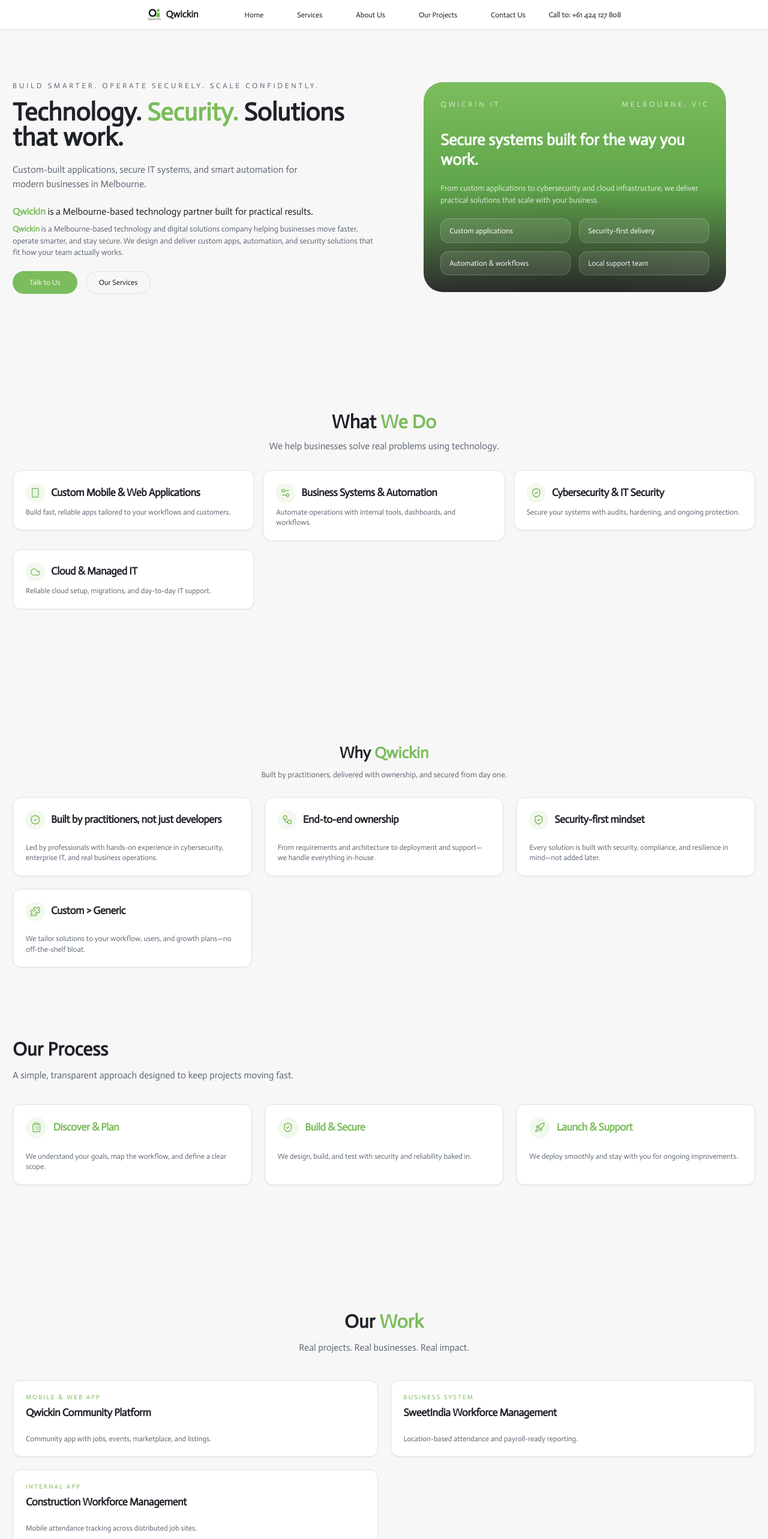
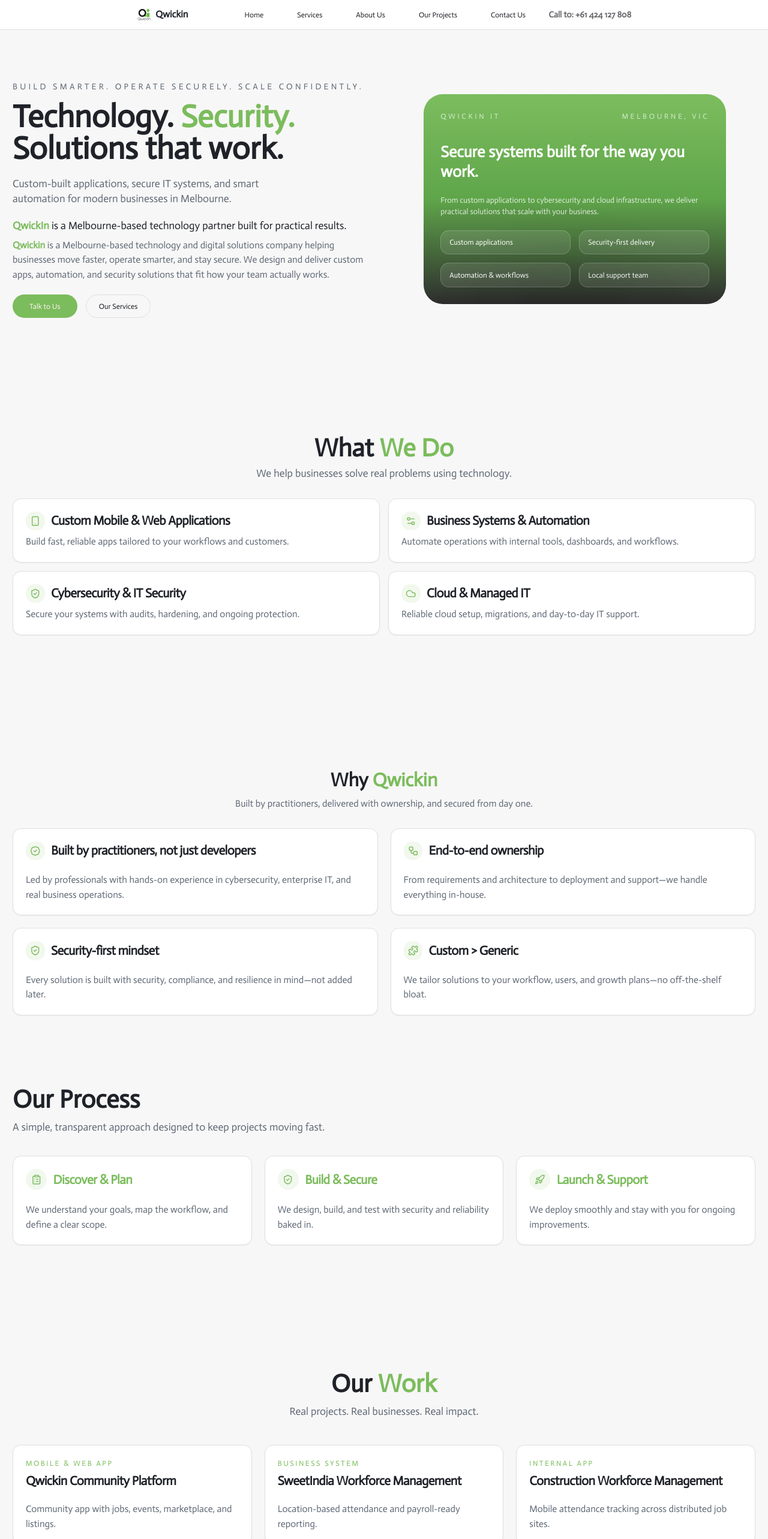
Before and after one commit to dalu547/qwickin_website, a React (Vite) app: page / in a window 1280 px wide. Shown: the top 2566 px of the page at 60% size. Built offline with nearby package versions, Linux system fonts and the light colour scheme.

Commit message:
font sizes increase

```diff
--- a/src/components/About.tsx
+++ b/src/components/About.tsx
@@ -41,15 +41,15 @@
     >
       <div className="space-y-8">
         <div className="text-center space-y-3">
-          <h3 className="text-2xl md:text-3xl font-semibold">
+          <h3 className="text-3xl md:text-4xl font-semibold">
             Why <span className="text-primary">Qwickin</span>
           </h3>
-          <p className="text-muted-foreground">
+          <p className="text-muted-foreground text-lg">
             Built by practitioners, delivered with ownership, and secured from
             day one.
           </p>
         </div>
-        <div className="grid gap-6 md:grid-cols-2 lg:grid-cols-3">
+        <div className="grid gap-6 md:grid-cols-2">
           {whyQwickin.map(({ title, description, icon }) => (
             <Card key={title}>
               <CardHeader className="space-y-2">
@@ -57,10 +57,10 @@
                   <div className="bg-primary/10 text-primary w-fit rounded-2xl p-2">
                     {icon}
                   </div>
-                  <CardTitle className="text-xl">{title}</CardTitle>
+                  <CardTitle className="text-2xl">{title}</CardTitle>
                 </div>
               </CardHeader>
-              <CardContent className="text-sm text-muted-foreground">
+              <CardContent className="text-lg text-muted-foreground">
                 {description}
               </CardContent>
             </Card>
--- a/src/components/Footer.tsx
+++ b/src/components/Footer.tsx
@@ -10,7 +10,7 @@
     >
       <hr className="w-11/12 mx-auto border-border" />
 
-      <section className="container py-6 flex flex-col gap-4 text-sm text-muted-foreground md:flex-row md:items-center md:justify-between">
+      <section className="container py-6 flex flex-col gap-4 text-base text-muted-foreground md:flex-row md:items-center md:justify-between">
         <div className="flex flex-col gap-3">
           <a
             rel="noreferrer noopener"
@@ -21,7 +21,7 @@
             <span className="font-semibold text-foreground">Qwickin</span>
           </a>
           <div className="flex flex-col gap-2">
-            <span className="text-xs uppercase tracking-[0.2em] text-muted-foreground">
+            <span className="text-sm uppercase tracking-[0.2em] text-muted-foreground">
               Download now
             </span>
             <div className="flex flex-wrap gap-2">
@@ -68,7 +68,7 @@
         </div>
       </section>
 
-      <section className="container pb-8 flex items-center justify-center text-sm text-muted-foreground">
+      <section className="container pb-8 flex items-center justify-center text-base text-muted-foreground">
         <span>&copy; 2025 Qwickin IT Services. All rights reserved.</span>
       </section>
     </footer>
--- a/src/components/Hero.tsx
+++ b/src/components/Hero.tsx
@@ -10,22 +10,22 @@
     >
       <div className="text-center lg:text-start space-y-6">
         <div className="space-y-4">
-          <p className="text-sm uppercase tracking-[0.3em] text-muted-foreground">
+          <p className="text-base uppercase tracking-[0.3em] text-muted-foreground">
             Build smarter. Operate securely. Scale confidently.
           </p>
-          <h1 className="text-4xl md:text-5xl font-semibold leading-tight">
+          <h1 className="text-4xl md:text-6xl font-semibold leading-tight">
             Technology.{" "}
             <span className="text-primary">Security.</span> Solutions that work.
           </h1>
         </div>
 
-        <p className="text-lg text-muted-foreground md:w-10/12 mx-auto lg:mx-0">
+        <p className="text-xl text-muted-foreground md:w-10/12 mx-auto lg:mx-0">
           Custom-built applications, secure IT systems, and smart automation for
           modern businesses in Melbourne.
         </p>
 
-        <div className="space-y-2 text-muted-foreground">
-          <p className="text-lg text-foreground">
+        <div className="space-y-2 text-muted-foreground text-lg">
+          <p className="text-xl text-foreground">
             <span className="font-semibold text-primary">QwickIn</span> is a
             Melbourne-based technology partner built for practical results.
           </p>
--- a/src/components/HowItWorks.tsx
+++ b/src/components/HowItWorks.tsx
@@ -39,8 +39,8 @@
       className="container pt-2 pb-20 sm:pb-28"
     >
       <div className="max-w-3xl text-left">
-        <h2 className="text-3xl md:text-4xl font-semibold">Our Process</h2>
-        <p className="mt-4 text-lg text-muted-foreground">
+        <h2 className="text-4xl md:text-5xl font-semibold">Our Process</h2>
+        <p className="mt-4 text-xl text-muted-foreground">
           A simple, transparent approach designed to keep projects moving fast.
         </p>
       </div>
@@ -53,10 +53,10 @@
                 <div className="h-10 w-10 rounded-full bg-primary/10 flex items-center justify-center">
                   {icon}
                 </div>
-                <CardTitle className="text-xl">{title}</CardTitle>
-              </div>
-            </CardHeader>
-            <CardContent className="text-sm text-muted-foreground">
+                  <CardTitle className="text-2xl">{title}</CardTitle>
+                </div>
+              </CardHeader>
+            <CardContent className="text-lg text-muted-foreground">
               {description}
             </CardContent>
           </Card>
--- a/src/components/Navbar.tsx
+++ b/src/components/Navbar.tsx
@@ -93,7 +93,7 @@
                       key={label}
                       href={href}
                       onClick={() => setIsOpen(false)}
-                      className={buttonVariants({ variant: "ghost" })}
+                      className={`${buttonVariants({ variant: "ghost" })} text-lg`}
                     >
                       {label}
                     </a>
@@ -110,9 +110,9 @@
                 rel="noreferrer noopener"
                 href={route.href}
                 key={i}
-                className={`text-lg ${buttonVariants({
+                className={`${buttonVariants({
                   variant: "ghost",
-                })}`}
+                })} text-lg`}
               >
                 {route.label}
               </a>
@@ -123,7 +123,7 @@
             <a
               rel="noreferrer noopener"
               href="tel:+61424127808"
-              className="text-sm font-semibold text-foreground/70 hover:text-foreground"
+              className="text-base font-semibold text-foreground/70 hover:text-foreground"
             >
               Call to: +61 424 127 808
             </a>
--- a/src/components/Projects.tsx
+++ b/src/components/Projects.tsx
@@ -25,25 +25,25 @@
       className="container py-24 sm:py-32 space-y-12"
     >
       <div className="text-center max-w-3xl mx-auto space-y-4">
-        <h2 className="text-3xl md:text-4xl font-semibold">
+        <h2 className="text-4xl md:text-5xl font-semibold">
           Our <span className="text-primary">Work</span>
         </h2>
-        <p className="text-muted-foreground text-lg">
+        <p className="text-muted-foreground text-xl">
           Real projects. Real businesses. Real impact.
         </p>
       </div>
 
       <div className="space-y-8">
-        <div className="grid gap-6 md:grid-cols-2">
+        <div className="grid gap-6 md:grid-cols-3">
           {projectCards.map((project) => (
             <Card key={project.title}>
               <CardHeader className="space-y-2">
-                <span className="text-xs uppercase tracking-[0.2em] text-primary">
+                <span className="text-sm uppercase tracking-[0.2em] text-primary">
                   {project.category}
                 </span>
-                <CardTitle className="text-xl">{project.title}</CardTitle>
+                <CardTitle className="text-2xl">{project.title}</CardTitle>
               </CardHeader>
-              <CardContent className="text-sm text-muted-foreground">
+              <CardContent className="text-lg text-muted-foreground">
                 <p>{project.description}</p>
               </CardContent>
             </Card>
--- a/src/components/Services.tsx
+++ b/src/components/Services.tsx
@@ -52,16 +52,16 @@
     >
       <div className="space-y-8">
         <div className="text-center max-w-2xl mx-auto">
-          <h2 className="text-3xl md:text-4xl font-semibold">
+          <h2 className="text-4xl md:text-5xl font-semibold">
             What{" "}
             <span className="text-primary">We Do</span>
           </h2>
-          <p className="text-muted-foreground text-lg mt-3">
+          <p className="text-muted-foreground text-xl mt-3">
             We help businesses solve real problems using technology.
           </p>
         </div>
 
-        <div className="grid gap-4 sm:grid-cols-2 lg:grid-cols-3">
+        <div className="grid gap-4 sm:grid-cols-2">
           {serviceList.map(
             ({ icon, title, description, href }: ServiceProps) => (
               <a
@@ -75,9 +75,9 @@
                       <div className="bg-primary/10 text-primary w-fit rounded-2xl p-2">
                         {icon}
                       </div>
-                      <CardTitle className="text-xl">{title}</CardTitle>
+                      <CardTitle className="text-2xl">{title}</CardTitle>
                     </div>
-                    <CardDescription className="text-sm">
+                    <CardDescription className="text-lg">
                       {description}
                     </CardDescription>
                   </CardHeader>
```
Also changed, not shown: src/components/ContactPage.tsx (+10 -10 lines).
